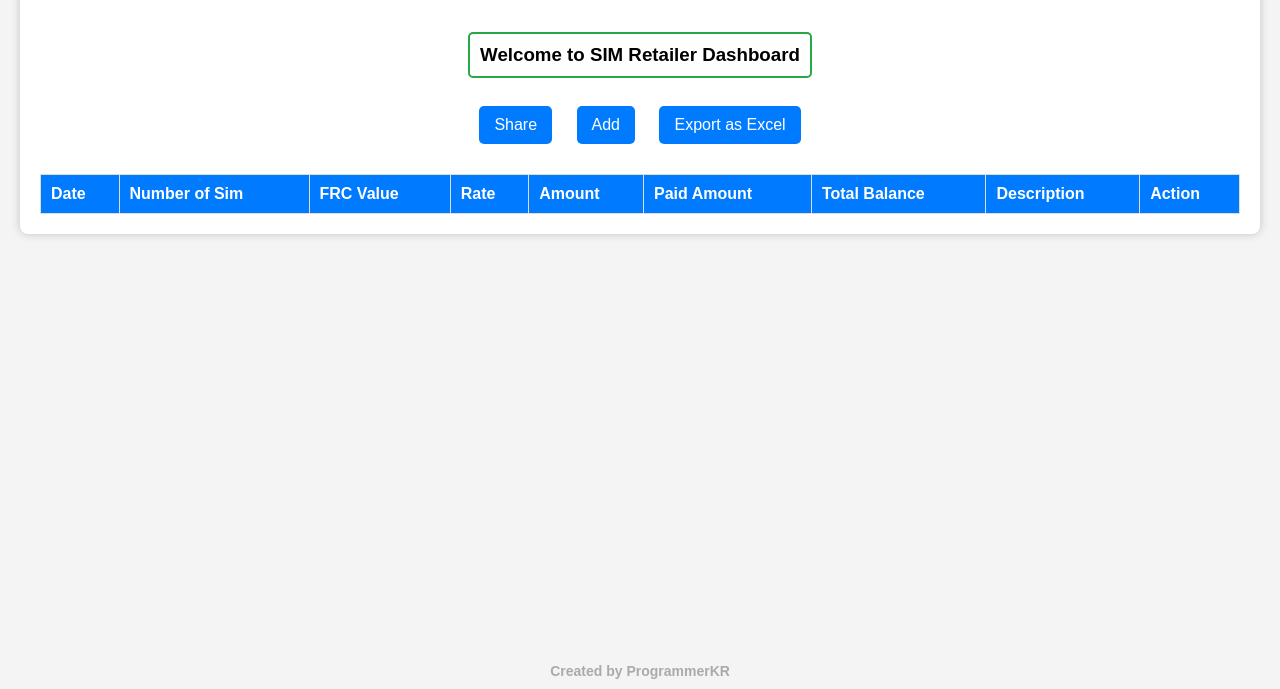
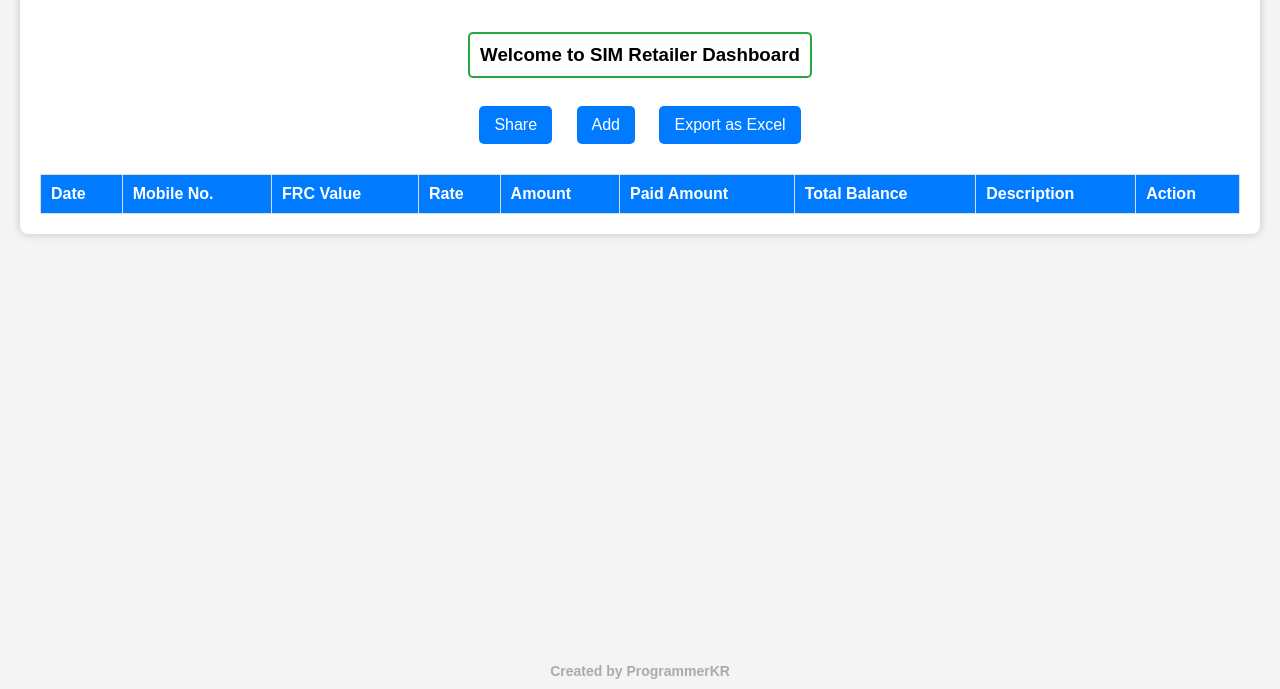
Before and after one commit to DeveloperKR123/Retailer-Dashboard, a plain HTML site: page index.html in a window 1280 px wide. Shown: the part 111-800 px from the top of the page. Drawn offline with Linux system fonts and the light colour scheme.

Commit message:
Update index.html

```diff
--- a/index.html
+++ b/index.html
@@ -176,7 +176,7 @@
             <thead>
                 <tr>
                     <th>Date</th>
-                    <th>Number of Sim</th>
+                    <th>Mobile No.</th>
                     <th>FRC Value</th>
                     <th>Rate</th>
                     <th>Amount</th>
```
